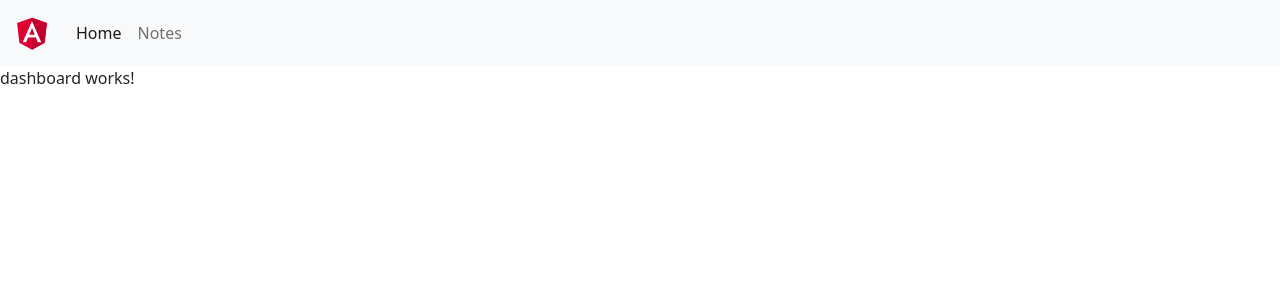
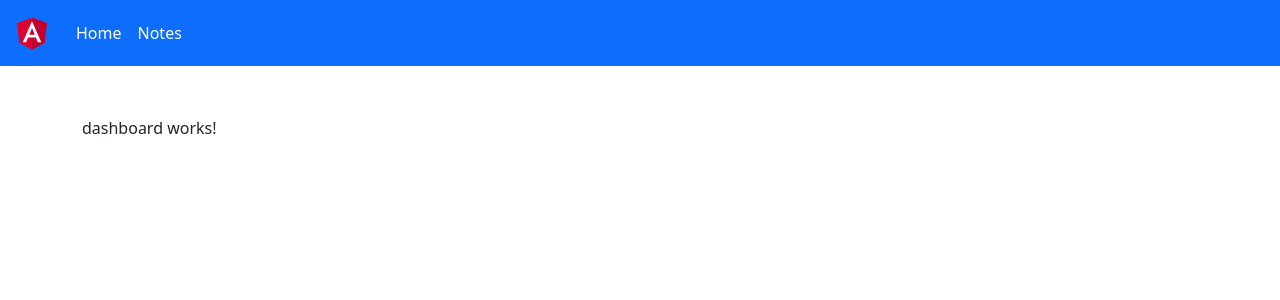
Before and after one commit to ahadsenja/noteapp-angular, an Angular app: page /dashboard in a window 1280 px wide. Shown: the top 300 px of the page. Built offline with nearby package versions, Linux system fonts and the light colour scheme.

Commit message:
feat: add container class css

```diff
--- a/src/app/app.component.html
+++ b/src/app/app.component.html
@@ -6,9 +6,21 @@
   p {
     margin: 0;
   }
+
+  .navbar {
+    background-color: #0D6EFD;
+  }
+
+  nav .nav-item a {
+    color: #fff;
+  }
+
+  .container {
+    margin-top: 50px;
+  }
 </style>
 
-<nav class="navbar navbar-expand-lg navbar-light bg-light">
+<nav class="navbar navbar-expand-lg navbar-light">
   <div class="container-fluid">
     <a class="navbar-brand" href="#">
       <img width="40" alt="Angular Logo"
@@ -31,7 +43,6 @@
   </div>
 </nav>
 
-<!-- <div class="content" role="main">
-</div> -->
-
-<router-outlet></router-outlet>
+<div class="container">
+  <router-outlet></router-outlet>
+</div>
```
